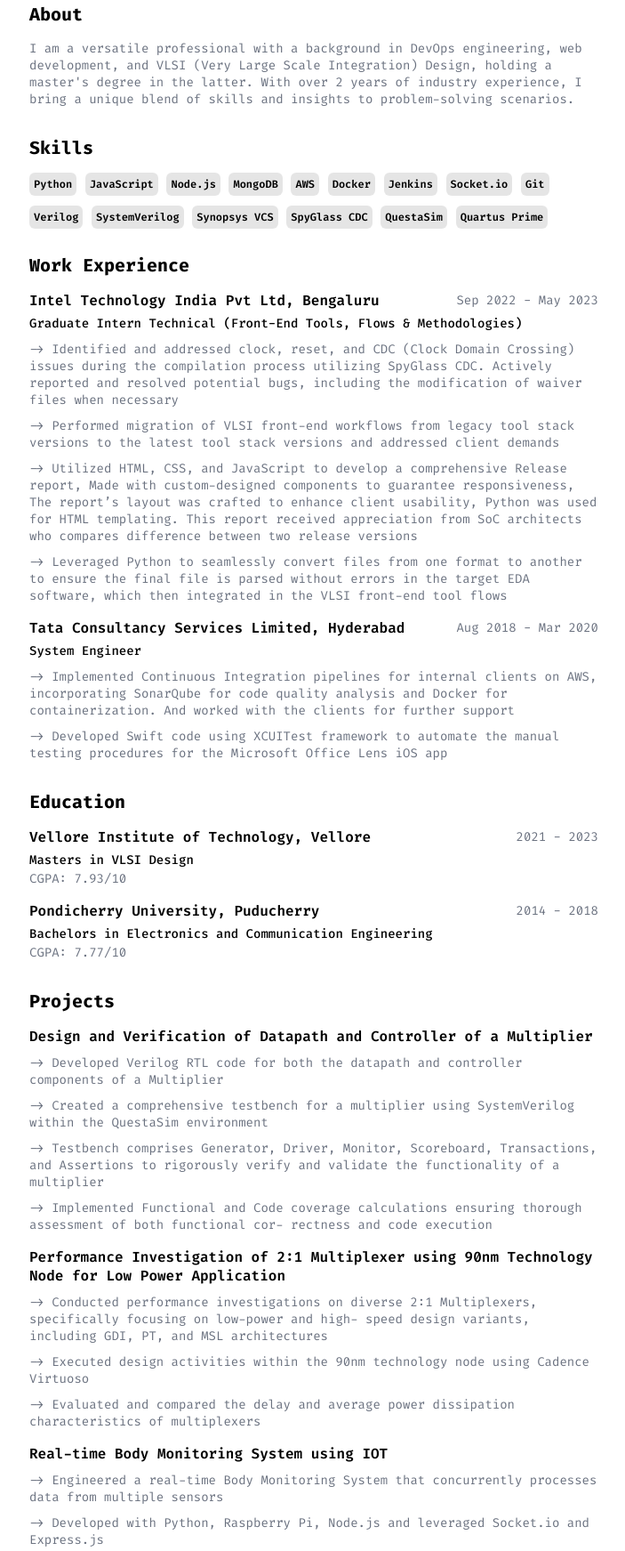
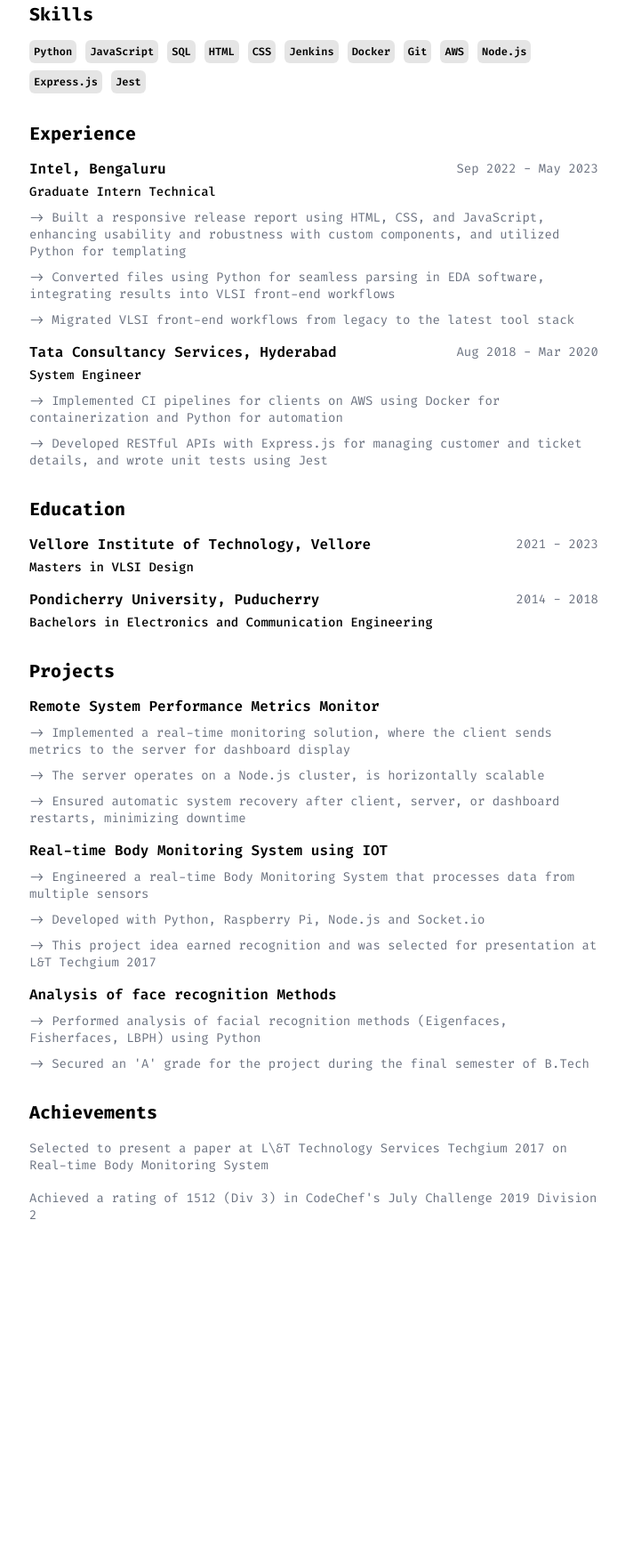
Before and after one commit to arulprakash4444/arulprakash_resume, a plain HTML site: page index.html in a window 1280 px wide. Shown: the part 199-1942 px from the top of the page at 89% size, without its empty margins (287-990 px from the left). After the commit the page ends 1622 px from the top, so only its background shows below. Drawn offline with Linux system fonts and the light colour scheme.

Commit message:
updated to IT

```diff
--- a/index.html
+++ b/index.html
@@ -46,7 +46,7 @@
           </div>
 
           <div id="social">
-            <a href="https://www.linkedin.com/in/arulprakash4444">Linkedin</a>
+            <!-- <a href="https://www.linkedin.com/in/arulprakash4444">Linkedin</a> -->
             <a href="https://www.github.com/arulprakash4444">Github</a>
             <a href="https://www.codechef.com/users/arul4444">CodeChef</a>
           </div>
@@ -54,7 +54,7 @@
         <div id="photo">AP</div>
       </section>
 
-      <section id="about">
+      <!-- <section id="about">
         <h2>About</h2>
         <p>
           I am a versatile professional with a background in DevOps engineering,
@@ -63,7 +63,7 @@
           experience, I bring a unique blend of skills and insights to
           problem-solving scenarios.
         </p>
-      </section>
+      </section> -->
 
       <section id="skills">
         <h2>Skills</h2>
@@ -71,15 +71,18 @@
           <div id="nonV"></div>
           <span>Python</span>
           <span>JavaScript</span>
+          <span>SQL</span>
+          <span>HTML</span>
+          <span>CSS</span>
+          <span>Jenkins</span>
+          <span>Docker</span>
+          <span>Git</span>
+          <span>AWS</span>
           <span>Node.js</span>
-          <span>MongoDB</span>
-          <span>AWS</span>
-          <span>Docker</span>
-          <span>Jenkins</span>
-          <span>Socket.io</span>
-          <span>Git</span>
+          <span>Express.js</span>
+          <span>Jest</span>
         </div>
-        <div id="skillsContainer">
+        <!-- <div id="skillsContainer">
           <div id="vlsi"></div>
           <span>Verilog</span>
           <span>SystemVerilog</span>
@@ -87,47 +90,33 @@
           <span>SpyGlass CDC</span>
           <span>QuestaSim</span>
           <span>Quartus Prime</span>
-        </div>
+        </div> -->
       </section>
 
       <section id="workSection">
-        <h2>Work Experience</h2>
+        <h2>Experience</h2>
 
         <div id="item">
           <div id="title">
             <div id="first">
-              <h3 id="company">Intel Technology India Pvt Ltd, Bengaluru</h3>
+              <h3 id="company">Intel, Bengaluru</h3>
               <div id="duration">Sep 2022 - May 2023</div>
             </div>
-            <p id="position">
-              Graduate Intern Technical (Front-End Tools, Flows & Methodologies)
-            </p>
+            <p id="position">Graduate Intern Technical</p>
           </div>
           <div id="description">
             <div id="descriptionItem">
-              -> Identified and addressed clock, reset, and CDC (Clock Domain
-              Crossing) issues during the compilation process utilizing SpyGlass
-              CDC. Actively reported and resolved potential bugs, including the
-              modification of waiver files when necessary
+              -> Built a responsive release report using HTML, CSS, and
+              JavaScript, enhancing usability and robustness with custom
+              components, and utilized Python for templating
             </div>
             <div id="descriptionItem">
-              -> Performed migration of VLSI front-end workflows from legacy
-              tool stack versions to the latest tool stack versions and
-              addressed client demands
+              -> Converted files using Python for seamless parsing in EDA
+              software, integrating results into VLSI front-end workflows
             </div>
             <div id="descriptionItem">
-              -> Utilized HTML, CSS, and JavaScript to develop a comprehensive
-              Release report, Made with custom-designed components to guarantee
-              responsiveness, The report’s layout was crafted to enhance client
-              usability, Python was used for HTML templating. This report
-              received appreciation from SoC architects who compares difference
-              between two release versions
-            </div>
-            <div id="descriptionItem">
-              -> Leveraged Python to seamlessly convert files from one format to
-              another to ensure the final file is parsed without errors in the
-              target EDA software, which then integrated in the VLSI front-end
-              tool flows
+              -> Migrated VLSI front-end workflows from legacy to the latest
+              tool stack
             </div>
           </div>
         </div>
@@ -135,21 +124,19 @@
         <div id="item">
           <div id="title">
             <div id="first">
-              <h3 id="company">Tata Consultancy Services Limited, Hyderabad</h3>
+              <h3 id="company">Tata Consultancy Services, Hyderabad</h3>
               <div id="duration">Aug 2018 - Mar 2020</div>
             </div>
             <p id="position">System Engineer</p>
           </div>
           <div id="description">
             <div id="descriptionItem">
-              -> Implemented Continuous Integration pipelines for internal
-              clients on AWS, incorporating SonarQube for code quality analysis
-              and Docker for containerization. And worked with the clients for
-              further support
+              -> Implemented CI pipelines for clients on AWS using Docker for
+              containerization and Python for automation
             </div>
             <div id="descriptionItem">
-              -> Developed Swift code using XCUITest framework to automate the
-              manual testing procedures for the Microsoft Office Lens iOS app
+              -> Developed RESTful APIs with Express.js for managing customer
+              and ticket details, and wrote unit tests using Jest
             </div>
           </div>
         </div>
@@ -165,7 +152,7 @@
               <div id="duration">2021 - 2023</div>
             </div>
             <p id="position">Masters in VLSI Design</p>
-            <span id="descriptionCGPAItem">CGPA: 7.93/10</span>
+            <!-- <span id="descriptionCGPAItem">CGPA: 7.93/10</span> -->
           </div>
         </div>
 
@@ -178,7 +165,7 @@
             <p id="position">
               Bachelors in Electronics and Communication Engineering
             </p>
-            <span id="descriptionCGPAItem">CGPA: 7.77/10</span>
+            <!-- <span id="descriptionCGPAItem">CGPA: 7.77/10</span> -->
           </div>
         </div>
       </section>
@@ -189,56 +176,21 @@
         <div id="item">
           <div id="title">
             <div id="first">
-              <h3 id="company">
-                Design and Verification of Datapath and Controller of a
-                Multiplier
-              </h3>
+              <h3 id="company">Remote System Performance Metrics Monitor</h3>
             </div>
           </div>
           <div id="description">
             <div id="descriptionItem">
-              -> Developed Verilog RTL code for both the datapath and controller
-              components of a Multiplier
+              -> Implemented a real-time monitoring solution, where the client
+              sends metrics to the server for dashboard display
             </div>
             <div id="descriptionItem">
-              -> Created a comprehensive testbench for a multiplier using
-              SystemVerilog within the QuestaSim environment
+              -> The server operates on a Node.js cluster, is horizontally
+              scalable
             </div>
             <div id="descriptionItem">
-              -> Testbench comprises Generator, Driver, Monitor, Scoreboard,
-              Transactions, and Assertions to rigorously verify and validate the
-              functionality of a multiplier
-            </div>
-            <div id="descriptionItem">
-              -> Implemented Functional and Code coverage calculations ensuring
-              thorough assessment of both functional cor- rectness and code
-              execution
-            </div>
-          </div>
-        </div>
-
-        <div id="item">
-          <div id="title">
-            <div id="first">
-              <h3 id="company">
-                Performance Investigation of 2:1 Multiplexer using 90nm
-                Technology Node for Low Power Application
-              </h3>
-            </div>
-          </div>
-          <div id="description">
-            <div id="descriptionItem">
-              -> Conducted performance investigations on diverse 2:1
-              Multiplexers, specifically focusing on low-power and high- speed
-              design variants, including GDI, PT, and MSL architectures
-            </div>
-            <div id="descriptionItem">
-              -> Executed design activities within the 90nm technology node
-              using Cadence Virtuoso
-            </div>
-            <div id="descriptionItem">
-              -> Evaluated and compared the delay and average power dissipation
-              characteristics of multiplexers
+              -> Ensured automatic system recovery after client, server, or
+              dashboard restarts, minimizing downtime
             </div>
           </div>
         </div>
@@ -251,19 +203,19 @@
           </div>
           <div id="description">
             <div id="descriptionItem">
-              -> Engineered a real-time Body Monitoring System that concurrently
-              processes data from multiple sensors
+              -> Engineered a real-time Body Monitoring System that processes
+              data from multiple sensors
             </div>
             <div id="descriptionItem">
-              -> Developed with Python, Raspberry Pi, Node.js and leveraged
-              Socket.io and Express.js
+              -> Developed with Python, Raspberry Pi, Node.js and Socket.io
             </div>
             <div id="descriptionItem">
               -> This project idea earned recognition and was selected for
-              presentation at Techgium 2017
+              presentation at L&T Techgium 2017
             </div>
           </div>
         </div>
+
         <div id="item">
           <div id="title">
             <div id="first">
@@ -273,63 +225,30 @@
           <div id="description">
             <div id="descriptionItem">
               -> Performed analysis of facial recognition methods (Eigenfaces,
-              Fisherfaces, LBPH) using Python and OpenCV
+              Fisherfaces, LBPH) using Python
             </div>
             <div id="descriptionItem">
-              -> Implemented and trained models on diverse datasets
-            </div>
-            <div id="descriptionItem">
-              -> Secured an ’A’ grade for the project during the final semester
+              -> Secured an 'A' grade for the project during the final semester
               of B.Tech
-            </div>
-          </div>
-        </div>
-        <div id="item">
-          <div id="title">
-            <div id="first">
-              <h3 id="company">Node.js Blog Project</h3>
-            </div>
-          </div>
-          <div id="description">
-            <div id="descriptionItem">
-              -> Developed a dynamic blog page using Node.js and Express.js,
-              incorporating the ejs templating engine
-            </div>
-            <div id="descriptionItem">
-              -> Implemented a solution where blog data is stored in a MongoDB
-              database
-            </div>
-            <div id="descriptionItem">
-              -> Incorporates multi user functionality, infinite scroll and lazy
-              loading
             </div>
           </div>
         </div>
       </section>
 
       <section id="achievementSection">
-        <h2>Achievement</h2>
+        <h2>Achievements</h2>
 
         <div id="item">
           <div id="description">
-            Selected to present a paper at Techgium 2017 (L&T Technology
-            Services) on Real-time Body Monitoring System
+            Selected to present a paper at L\&T Technology Services Techgium
+            2017 on Real-time Body Monitoring System
           </div>
         </div>
 
         <div id="item">
           <div id="description">
-            Awarded 11 certificates in circuit debugging, circuit designing, and
-            technical quizzes across 8 symposiums during my bachelor's academic
-            years
-          </div>
-        </div>
-
-        <div id="item">
-          <div id="description">
-            Received certificates of appreciation for achieving 100% attendance
-            in the second and third semesters during my bachelor's degree
-            program
+            Achieved a rating of 1512 (Div 3) in CodeChef's July Challenge 2019
+            Division 2
           </div>
         </div>
       </section>
--- a/style.css
+++ b/style.css
@@ -158,7 +158,15 @@
   margin-top: 8px;
 }
 
+section #skillsContainer {
+  display: flex;
+  flex-direction: row;
+  flex-wrap: wrap;
+  row-gap: 8px;
+}
+
 #skillsContainer span {
+  margin-right: 10px;
   padding: 5px;
   font-size: 12px;
   font-weight: 600;
```
